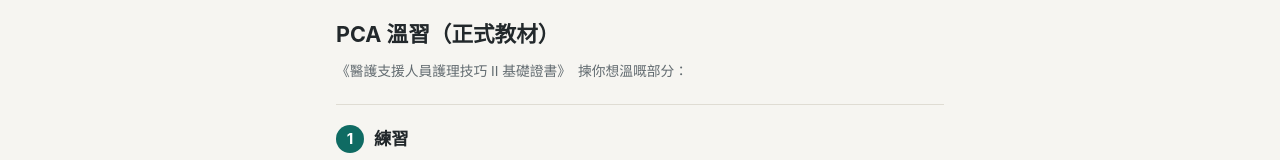
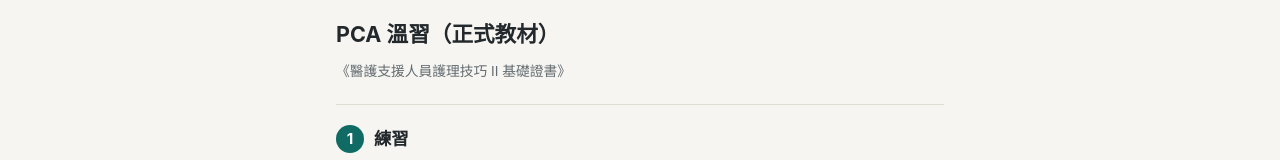
Before and after one commit to jokeryung/pca-formal, a plain HTML site: page index.html in a window 1280 px wide. Shown: the top 160 px of the page. Drawn offline with Linux system fonts and the light colour scheme.

Commit message:
首頁刪引導句
Co-Authored-By: Claude Opus 5.5 <noreply@anthropic.com>
Claude-Session: https://claude.ai/code/session_01CaQD21jdv5S9VkJuyAgQFe

```diff
--- a/index.html
+++ b/index.html
@@ -213,7 +213,7 @@ document.addEventListener('click',async e=>{const b=e.target.closest('button');i
 function vHome(){
  const w=Object.keys(S.wrong).filter(i=>byId[i]).length,f=Object.keys(S.flags).filter(i=>byId[i]).length;
  const T=[['form','身體的液體出入量紀錄練習','I&O Chart 填表練習同功課（p136–141）'],['study','溫習','各章重點、關鍵名詞、實務試重點'],['cards','字卡','撳一下反轉，背重點'],['quiz','MC 練習','簡單／正常兩個程度，每批 30 題'],['wrong','錯題本',w?`有 ${w} 題要重做`:'答錯嘅題目會記喺度'],['flags','標記',f?`有 ${f} 題有問題`:'覺得有問題嘅題目']];
- app.innerHTML=`<h1>PCA 溫習（正式教材）</h1><p class="mute sm">《醫護支援人員護理技巧 II 基礎證書》　揀你想溫嘅部分：</p>${[['練習',['form','quiz','wrong','flags']],['溫書',['study','cards']]].map((g,i)=>`<section class="iosec"><div class="iohd"><span class="ionum">${i+1}</span><h2>${g[0]}</h2></div><div class="home" style="margin-top:10px">${g[1].map(k=>T.find(t=>t[0]===k)).map(t=>`<button data-tab="${t[0]}" class="${t[0]==='form'?'hot':''}"><b aria-hidden="true">${ic(t[0])}</b><span><strong>${t[1]}</strong><small>${t[2]}</small></span></button>`).join('')}</div></section>`).join('')}`}
+ app.innerHTML=`<h1>PCA 溫習（正式教材）</h1><p class="mute sm">《醫護支援人員護理技巧 II 基礎證書》</p>${[['練習',['form','quiz','wrong','flags']],['溫書',['study','cards']]].map((g,i)=>`<section class="iosec"><div class="iohd"><span class="ionum">${i+1}</span><h2>${g[0]}</h2></div><div class="home" style="margin-top:10px">${g[1].map(k=>T.find(t=>t[0]===k)).map(t=>`<button data-tab="${t[0]}" class="${t[0]==='form'?'hot':''}"><b aria-hidden="true">${ic(t[0])}</b><span><strong>${t[1]}</strong><small>${t[2]}</small></span></button>`).join('')}</div></section>`).join('')}`}
 
 /* ===== 填表練習 ===== */
 const rnd=a=>a[Math.random()*a.length|0];
```
